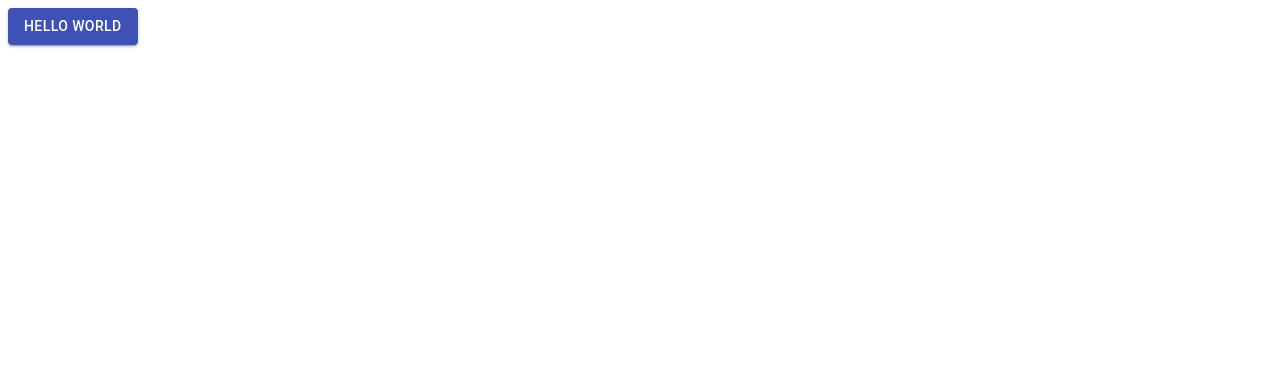
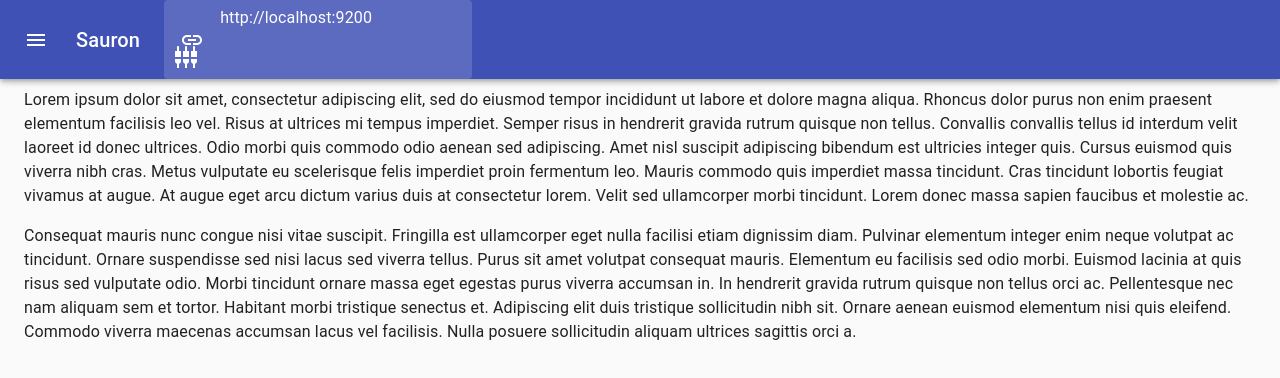
Before and after one commit to hongilhwang/shampoo, a React (Create React App) app: page / in a window 1280 px wide. Shown: the top 378 px of the page. Built offline with nearby package versions, Linux system fonts and the light colour scheme.

Commit message:
Frame 적용 및 헤더에 서버 표시하는 input 컴포넌트(Server) 생성

```diff
--- a/package.json
+++ b/package.json
@@ -4,7 +4,10 @@
   "private": true,
   "dependencies": {
     "@material-ui/core": "^4.7.2",
+    "@material-ui/icons": "^4.5.1",
+    "@material-ui/lab": "^4.0.0-alpha.35",
     "@material-ui/styles": "^4.7.1",
+    "clsx": "^1.0.4",
     "cross-env": "^5.2.1",
     "react": "^16.12.0",
     "react-dom": "^16.12.0",
--- a/src/App.js
+++ b/src/App.js
@@ -1,11 +1,41 @@
 import React from 'react';
-import Button from '@material-ui/core/Button';
+import { Frame,  Header } from 'components/Frame'
+import { Typography } from "@material-ui/core";
+import Server from 'components/Server';
 
 const App = () => {
   return (
-    <Button variant="contained" color="primary">
-      Hello World
-    </Button>
+    <Frame
+      header={(
+        <Header logo={'Sauron'} >
+          <Server />
+        </Header>
+      )}
+    >
+      <Typography paragraph>
+        Lorem ipsum dolor sit amet, consectetur adipiscing elit, sed do eiusmod tempor incididunt
+        ut labore et dolore magna aliqua. Rhoncus dolor purus non enim praesent elementum
+        facilisis leo vel. Risus at ultrices mi tempus imperdiet. Semper risus in hendrerit
+        gravida rutrum quisque non tellus. Convallis convallis tellus id interdum velit laoreet id
+        donec ultrices. Odio morbi quis commodo odio aenean sed adipiscing. Amet nisl suscipit
+        adipiscing bibendum est ultricies integer quis. Cursus euismod quis viverra nibh cras.
+        Metus vulputate eu scelerisque felis imperdiet proin fermentum leo. Mauris commodo quis
+        imperdiet massa tincidunt. Cras tincidunt lobortis feugiat vivamus at augue. At augue eget
+        arcu dictum varius duis at consectetur lorem. Velit sed ullamcorper morbi tincidunt. Lorem
+        donec massa sapien faucibus et molestie ac.
+      </Typography>
+      <Typography paragraph>
+        Consequat mauris nunc congue nisi vitae suscipit. Fringilla est ullamcorper eget nulla
+        facilisi etiam dignissim diam. Pulvinar elementum integer enim neque volutpat ac
+        tincidunt. Ornare suspendisse sed nisi lacus sed viverra tellus. Purus sit amet volutpat
+        consequat mauris. Elementum eu facilisis sed odio morbi. Euismod lacinia at quis risus sed
+        vulputate odio. Morbi tincidunt ornare massa eget egestas purus viverra accumsan in. In
+        hendrerit gravida rutrum quisque non tellus orci ac. Pellentesque nec nam aliquam sem et
+        tortor. Habitant morbi tristique senectus et. Adipiscing elit duis tristique sollicitudin
+        nibh sit. Ornare aenean euismod elementum nisi quis eleifend. Commodo viverra maecenas
+        accumsan lacus vel facilisis. Nulla posuere sollicitudin aliquam ultrices sagittis orci a.
+      </Typography>
+    </Frame>
   );
 };
 
--- /dev/null
+++ b/src/components/Frame/components/Frame/index.js
@@ -0,0 +1,158 @@
+import React from 'react';
+import clsx from 'clsx';
+import { makeStyles, useTheme } from '@material-ui/core/styles';
+import Drawer from '@material-ui/core/Drawer';
+import CssBaseline from '@material-ui/core/CssBaseline';
+import AppBar from '@material-ui/core/AppBar';
+import Toolbar from '@material-ui/core/Toolbar';
+import List from '@material-ui/core/List';
+import Divider from '@material-ui/core/Divider';
+import IconButton from '@material-ui/core/IconButton';
+import MenuIcon from '@material-ui/icons/Menu';
+import ChevronLeftIcon from '@material-ui/icons/ChevronLeft';
+import ChevronRightIcon from '@material-ui/icons/ChevronRight';
+import ListItem from '@material-ui/core/ListItem';
+import ListItemIcon from '@material-ui/core/ListItemIcon';
+import ListItemText from '@material-ui/core/ListItemText';
+import InboxIcon from '@material-ui/icons/MoveToInbox';
+import MailIcon from '@material-ui/icons/Mail';
+
+const drawerWidth = 240;
+
+const useStyles = makeStyles(theme => ({
+  root: {
+    display: 'flex',
+  },
+  appBar: {
+    transition: theme.transitions.create(['margin', 'width'], {
+      easing: theme.transitions.easing.sharp,
+      duration: theme.transitions.duration.leavingScreen,
+    }),
+  },
+  appBarShift: {
+    width: `calc(100% - ${drawerWidth}px)`,
+    marginLeft: drawerWidth,
+    transition: theme.transitions.create(['margin', 'width'], {
+      easing: theme.transitions.easing.easeOut,
+      duration: theme.transitions.duration.enteringScreen,
+    }),
+  },
+  menuButton: {
+    marginRight: theme.spacing(2),
+  },
+  hide: {
+    display: 'none',
+  },
+  drawer: {
+    width: drawerWidth,
+    flexShrink: 0,
+  },
+  drawerPaper: {
+    width: drawerWidth,
+  },
+  drawerHeader: {
+    display: 'flex',
+    alignItems: 'center',
+    padding: theme.spacing(0, 1),
+    ...theme.mixins.toolbar,
+    justifyContent: 'flex-end',
+  },
+  content: {
+    flexGrow: 1,
+    padding: theme.spacing(3),
+    transition: theme.transitions.create('margin', {
+      easing: theme.transitions.easing.sharp,
+      duration: theme.transitions.duration.leavingScreen,
+    }),
+    marginLeft: -drawerWidth,
+  },
+  contentShift: {
+    transition: theme.transitions.create('margin', {
+      easing: theme.transitions.easing.easeOut,
+      duration: theme.transitions.duration.enteringScreen,
+    }),
+    marginLeft: 0,
+  },
+}));
+
+const Frame = ({header, children}) => {
+  const classes = useStyles();
+  const theme = useTheme();
+  const [open, setOpen] = React.useState(false);
+
+  const handleDrawerOpen = () => {
+    setOpen(true);
+  };
+
+  const handleDrawerClose = () => {
+    setOpen(false);
+  };
+
+  return (
+    <div className={classes.root}>
+      <CssBaseline />
+      <AppBar
+        position="fixed"
+        className={clsx(classes.appBar, {
+          [classes.appBarShift]: open,
+        })}
+      >
+        <Toolbar>
+          <IconButton
+            color="inherit"
+            aria-label="open drawer"
+            onClick={handleDrawerOpen}
+            edge="start"
+            className={clsx(classes.menuButton, open && classes.hide)}
+          >
+            <MenuIcon />
+          </IconButton>
+          {header}
+        </Toolbar>
+      </AppBar>
+      <Drawer
+        className={classes.drawer}
+        variant="persistent"
+        anchor="left"
+        open={open}
+        classes={{
+          paper: classes.drawerPaper,
+        }}
+      >
+        <div className={classes.drawerHeader}>
+          <IconButton onClick={handleDrawerClose}>
+            {theme.direction === 'ltr' ? <ChevronLeftIcon /> : <ChevronRightIcon />}
+          </IconButton>
+        </div>
+        <Divider />
+        <List>
+          {['Inbox', 'Starred', 'Send email', 'Drafts'].map((text, index) => (
+            <ListItem button key={text}>
+              <ListItemIcon>{index % 2 === 0 ? <InboxIcon /> : <MailIcon />}</ListItemIcon>
+              <ListItemText primary={text} />
+            </ListItem>
+          ))}
+        </List>
+        <Divider />
+        <List>
+          {['All mail', 'Trash', 'Spam'].map((text, index) => (
+            <ListItem button key={text}>
+              <ListItemIcon>{index % 2 === 0 ? <InboxIcon /> : <MailIcon />}</ListItemIcon>
+              <ListItemText primary={text} />
+            </ListItem>
+          ))}
+        </List>
+      </Drawer>
+      <main
+        className={clsx(classes.content, {
+          [classes.contentShift]: open,
+        })}
+      >
+        <div className={classes.drawerHeader} />
+        {children}
+      </main>
+    </div>
+  );
+};
+
+export default Frame;
--- /dev/null
+++ b/src/components/Frame/components/Header/index.js
@@ -0,0 +1,16 @@
+import React from 'react';
+import { Typography } from "@material-ui/core";
+
+const Header = ({logo, children}) => {
+
+  return (
+    <>
+      <Typography variant="h6" noWrap>
+        {logo}
+      </Typography>
+      {children}
+    </>
+  );
+};
+
+export default Header;
--- /dev/null
+++ b/src/components/Frame/index.js
@@ -0,0 +1,2 @@
+export {default as Frame} from './components/Frame';
+export {default as Header} from './components/Header';
--- /dev/null
+++ b/src/components/Server/index.js
@@ -0,0 +1,94 @@
+import React from 'react';
+import { fade, makeStyles } from '@material-ui/core/styles';
+import { InputBase, IconButton } from '@material-ui/core';
+import LinkIcon from '@material-ui/icons/Link';
+import SettingsInputCompositeIcon from '@material-ui/icons/SettingsInputComposite';
+import Autocomplete from '@material-ui/lab/Autocomplete';
+
+const useStyles = makeStyles(theme => ({
+  root: {
+    position: 'relative',
+    borderRadius: theme.shape.borderRadius,
+    backgroundColor: fade(theme.palette.common.white, 0.15),
+    '&:hover': {
+      backgroundColor: fade(theme.palette.common.white, 0.25),
+    },
+    marginRight: theme.spacing(2),
+    marginLeft: 0,
+    width: '100%',
+    [theme.breakpoints.up('sm')]: {
+      marginLeft: theme.spacing(3),
+      width: 'auto',
+    },
+  },
+  serverIcon: {
+    width: theme.spacing(7),
+    height: '100%',
+    position: 'absolute',
+    pointerEvents: 'none',
+    display: 'flex',
+    alignItems: 'center',
+    justifyContent: 'center',
+  },
+  inputRoot: {
+    color: 'inherit',
+  },
+  inputInput: {
+    padding: theme.spacing(1, 1, 1, 7),
+    transition: theme.transitions.create('width'),
+    width: '100%',
+    [theme.breakpoints.up('md')]: {
+      width: 200,
+    },
+  },
+  iconButton: {
+    padding: 10,
+  },
+}));
+
+
+
+
+const Server = () => {
+//TODO : 서버 주소를 입력하고 커넥션을 하면 index 정보를 불러 온다.
+  const classes = useStyles();
+  const [url, setUrl] = React.useState();
+
+  const handleConnectServer = ()=>{};
+  const handleChangeServerURL = (e)=>{
+    setUrl(e.target.value);
+  };
+
+  const renderInput = React.useCallback(params => (
+    <>
+      <div className={classes.serverIcon}>
+        <LinkIcon />
+      </div>
+      <InputBase
+        {...params}
+        placeholder="Server URL"
+        classes={{
+          root: classes.inputRoot,
+          input: classes.inputInput,
+        }}
+        defaultValue={'http://localhost:9200'}
+        inputProps={{ 'aria-label': 'Server URL' }}
+      />
+      <IconButton type="submit" className={classes.iconButton} aria-label="search" onClick={handleConnectServer}>
+        <SettingsInputCompositeIcon style={{color: '#FFF'}}/>
+      </IconButton>
+    </>
+  ),[classes, handleChangeServerURL]);
+
+  return (
+    <div className={classes.root}>
+      <Autocomplete
+        freeSolo
+        options={['A','B']}
+        renderInput={renderInput}
+      />
+    </div>
+  );
+};
+
+export default Server;
```
Also changed, not shown: 2 other files (tests, documents, lock files or other folders).
